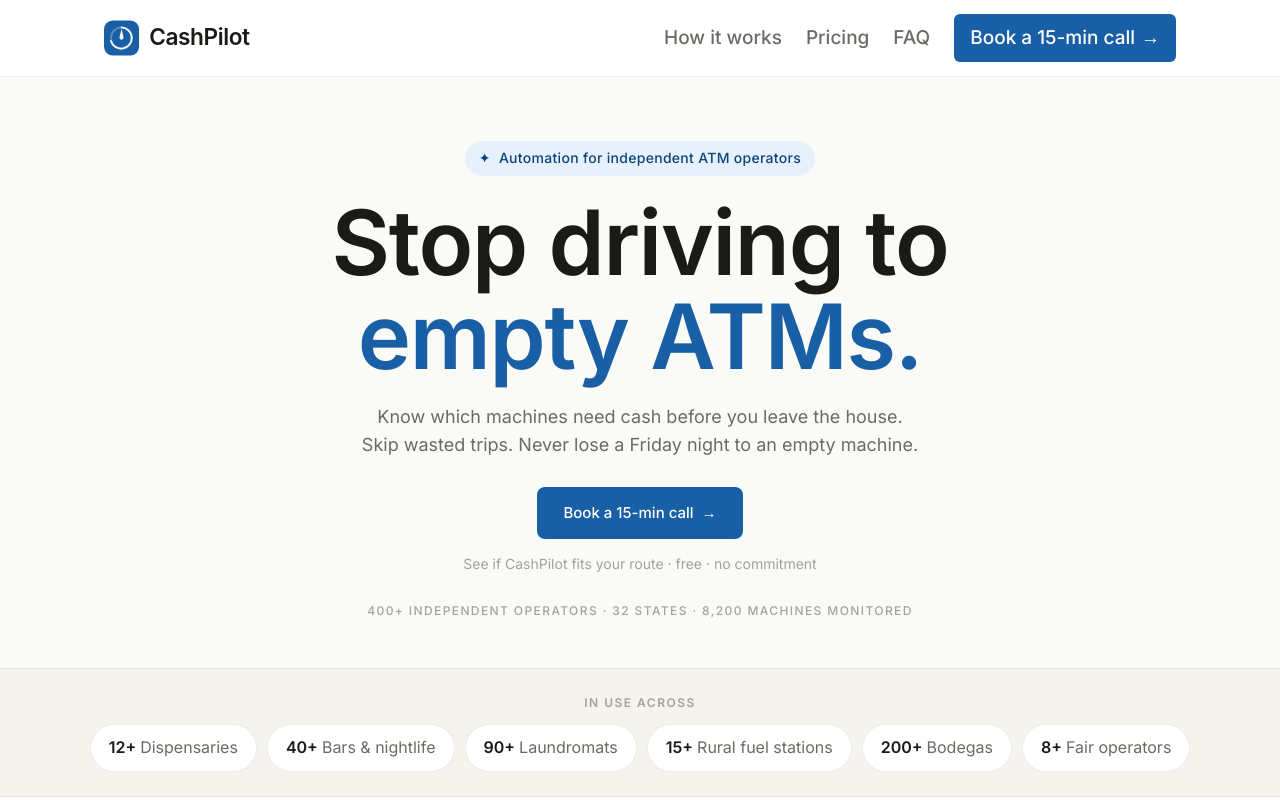
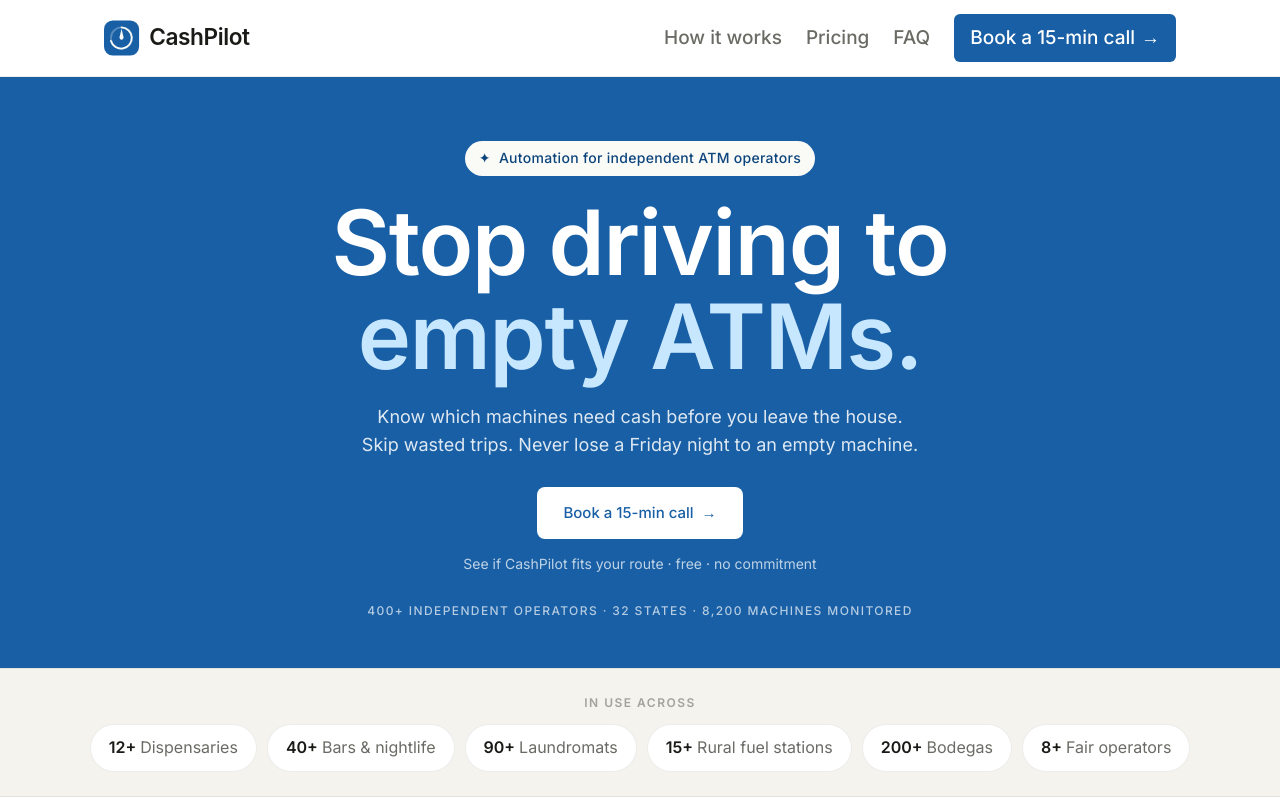
Before and after one commit to jdbostonbu-ops/CashPilot, a Next.js app: page / in a window 1280 px wide. Shown: the top 800 px of the page. Built offline with nearby package versions, Linux system fonts and the light colour scheme; no server answers.

Commit message:
changed the color band edge to edge at the top of the landing page

```diff
--- a/components/Hero/Hero.module.css
+++ b/components/Hero/Hero.module.css
@@ -1,5 +1,5 @@
 .hero {
-  background: var(--band-cream);
+  background: var(--brand-blue);
   padding: 64px 24px 48px;
   text-align: center;
   width: 100%;
@@ -14,7 +14,7 @@
   display: inline-flex;
   align-items: center;
   gap: 8px;
-  background: var(--brand-blue-lightest);
+  background: var(--band-cream);
   color: var(--brand-blue-dark);
   font-size: 14px;
   font-weight: 500;
@@ -27,7 +27,7 @@
 .h1 {
   font-size: 90px;
   font-weight: 600;
-  color: var(--text-primary);
+  color: var(--text-on-dark);
   line-height: 1.05;
   letter-spacing: -1.2px;
   margin-bottom: 18px;
@@ -35,20 +35,20 @@
 
 .h1 em {
   font-style: normal;
-  color: var(--brand-blue);
+  color: #C7E7FF;
 }
 
 .sub {
   font-size: 18px;
-  color: var(--text-secondary);
+  color: rgba(255, 255, 255, 0.86);
   line-height: 1.55;
   max-width: 860px;
   margin: 0 auto 28px;
 }
 
 .cta {
-  background: var(--brand-blue);
-  color: var(--text-on-dark);
+  background: var(--band-white);
+  color: var(--brand-blue);
   font-size: 15px;
   font-weight: 500;
   padding: 14px 26px;
@@ -62,6 +62,7 @@
 
 .cta:hover {
   background: var(--brand-blue-dark);
+  color: var(--text-on-dark);
 }
 
 .cta:active {
@@ -70,13 +71,13 @@
 
 .ctaNote {
   font-size: 14px;
-  color: var(--text-muted);
+  color: rgba(255, 255, 255, 0.72);
   margin-bottom: 26px;
 }
 
 .trust {
   font-size: 12px;
-  color: var(--text-muted);
+  color: rgba(255, 255, 255, 0.68);
   letter-spacing: 1.4px;
   font-weight: 500;
 }
```
